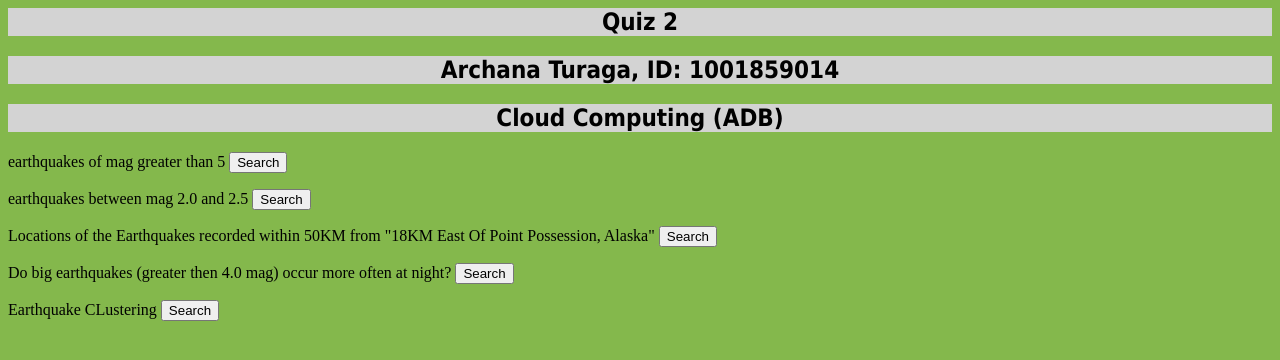
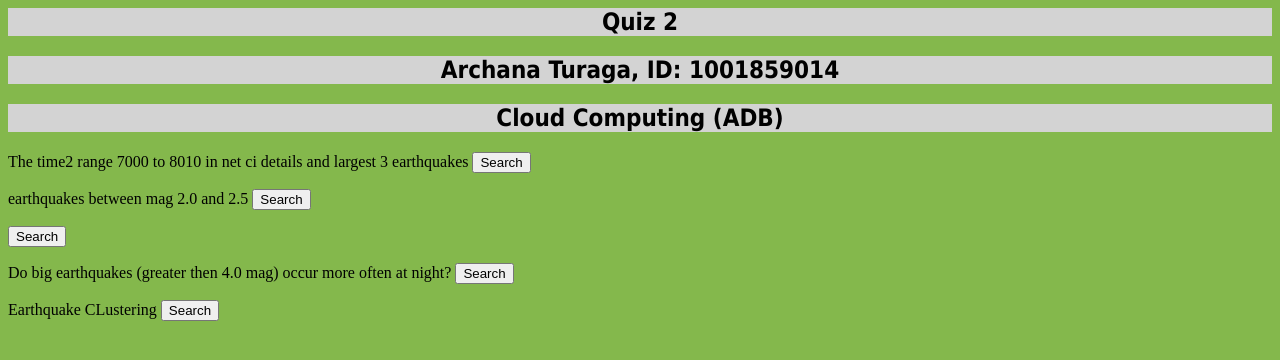
Before and after one commit to arcT9/test2, a Flask app: page / in a window 1280 px wide. Shown: the top 360 px of the page. Run offline with Flask 2, Linux system fonts and the light colour scheme.

Commit message:
Update home.html

```diff
--- a/templates/home.html
+++ b/templates/home.html
@@ -24,8 +24,8 @@ body {
 
 <div>
 <p>
-    <form action="/largest5" method="post">
-        earthquakes of mag greater than 5 <input type="submit" value="Search">
+    <form action="/five" method="post">
+        The time2 range 7000 to 8010 in net ci details and largest 3 earthquakes <input type="submit" value="Search">
     </form>
 </p>
    </div>
@@ -39,7 +39,7 @@ body {
 <div>
 <p>
  <form action="/latlong" method="post">
-     Locations of the Earthquakes recorded within 50KM from "18KM East Of Point Possession, Alaska" <input type="submit" value="Search">
+      <input type="submit" value="Search">
     </form>
 </p>
 </div>
```
